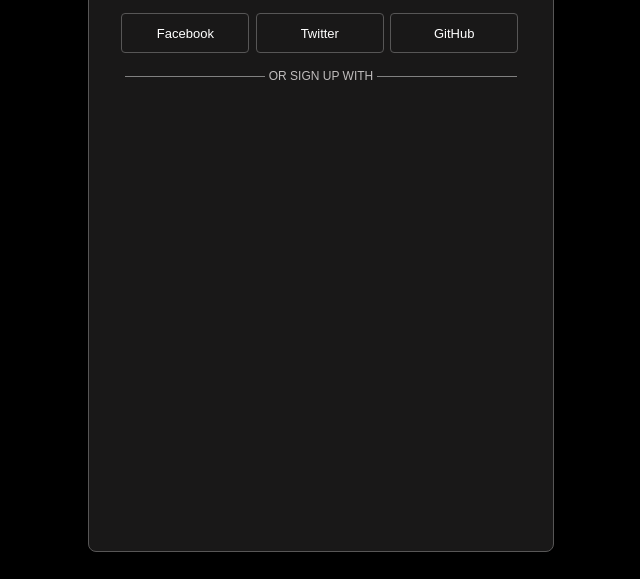
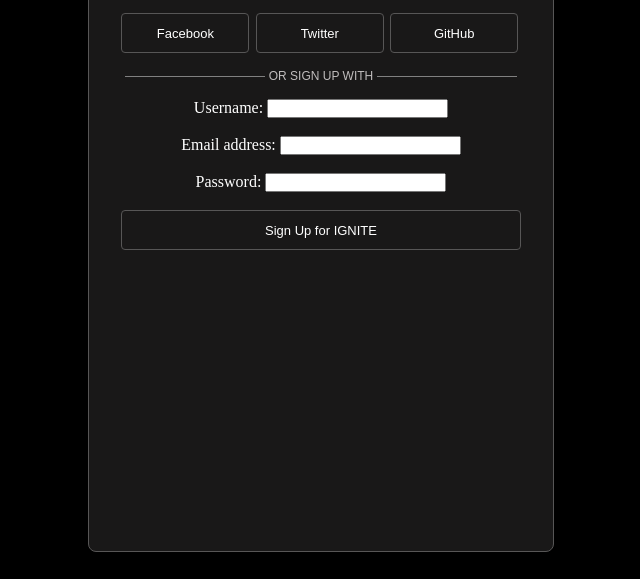
Before and after one commit to Shobhit-tech/LocalRepo, a plain HTML site: page index.html in a window 1280 px wide. Shown: the part 221-800 px from the top of the page, without its empty margins (319-959 px from the left). Drawn offline with Linux system fonts and the light colour scheme.

Commit message:
Added Sign Up feature

```diff
--- a/index.html
+++ b/index.html
@@ -15,6 +15,15 @@
       <button>Twitter</button>
       <button>GitHub</button>
        <div class = "text">OR SIGN UP WITH</div>
+       <form>
+        <label for="name">Username:</label>
+        <input type = "text" id = "name" name = "name"><br/><br/>
+        <label for="email">Email address:</label>
+        <input type = "email" id = "email" name = "email"><br/><br/>
+        <label for="password">Password:</label>
+        <input type = "password" id = "password" name = "password"><br/><br/>
+        <button type="submit">Sign Up for IGNITE</button>
+       </form>
     </div>
 </body>
 </html>
--- a/style.css
+++ b/style.css
@@ -58,3 +58,9 @@
   border-bottom: 1px solid grey;
   margin: 0 0.25rem;
 }
+form{
+  margin-top: 1rem;
+}
+form button{
+  width: 50vh;
+}
```
